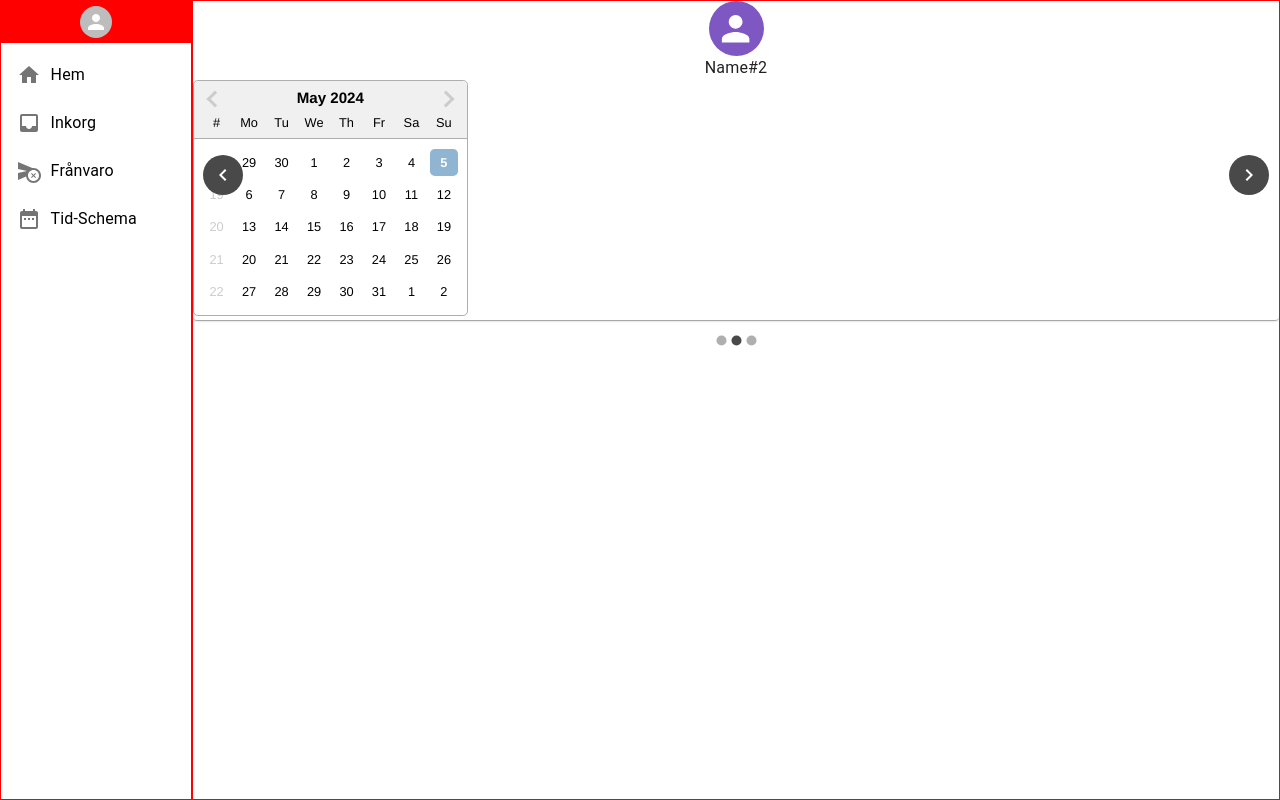
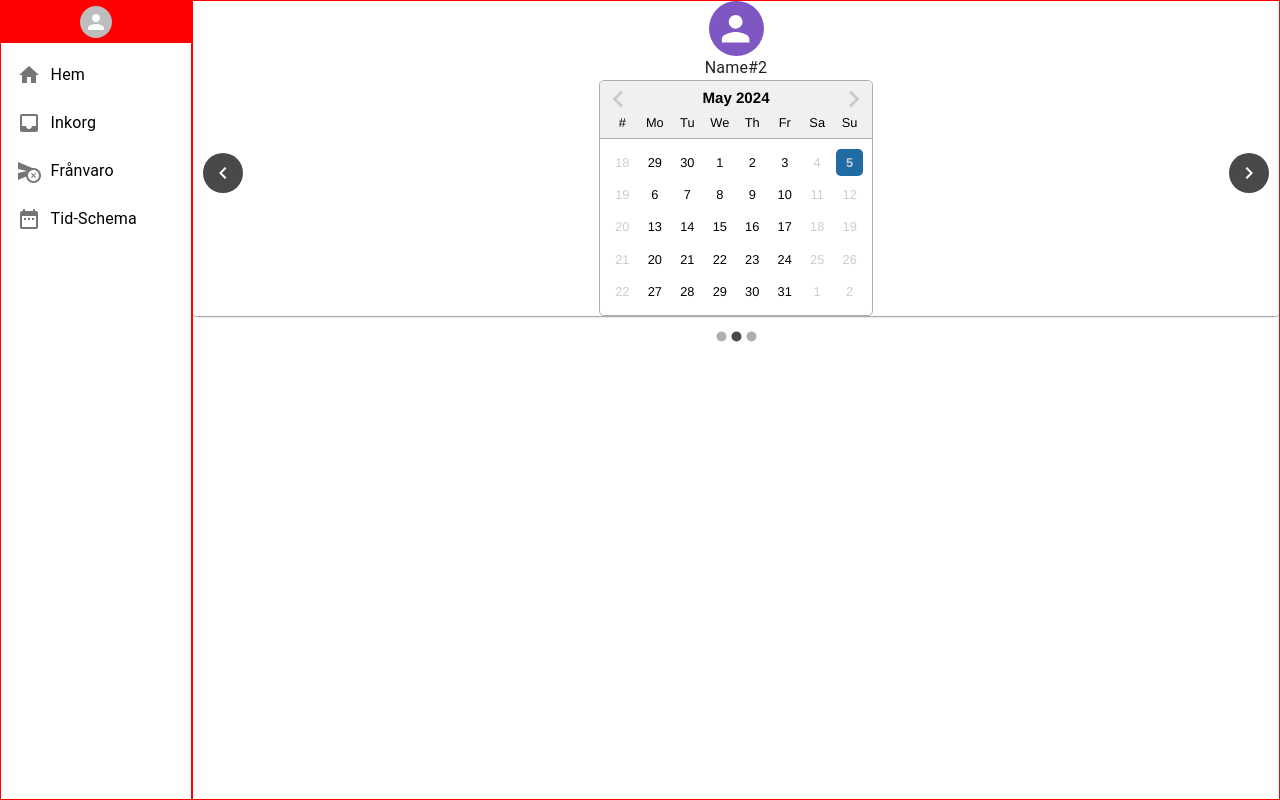
Before and after one commit to A-ForssmanP/InteractWithSchool, a React (Vite) app in the folder frontend/: page /tidsschema in a window 1280 px wide. Built offline with nearby package versions, Linux system fonts and the light colour scheme; the HTML template or start-up script is replaced by a standard one.

Commit message:
RangeDatePicker-settings
Trying different settings with the DatePicker.

```diff
--- a/frontend/src/components/avatarCarouselItem/AvatarCarouselItem.jsx
+++ b/frontend/src/components/avatarCarouselItem/AvatarCarouselItem.jsx
@@ -13,7 +13,7 @@ function AvatarCarouselItem({ item, bgColor }) {
         <Avatar sx={{ bgcolor: bgColor, width: 55, height: 55 }}></Avatar>
         <Typography>{item.firstName}</Typography>
       </Box>
-      <Box>
+      <Box display={"flex"} justifyContent={"center"}>
         <RangeDatePicker />
       </Box>
     </Paper>
--- a/frontend/src/components/rangeDatepicker/RangeDatePicker.jsx
+++ b/frontend/src/components/rangeDatepicker/RangeDatePicker.jsx
@@ -8,25 +8,32 @@ function RangeDatePicker() {
 
   //handle dateChange
   const onChange = (dates) => {
+    console.log(dates);
     const [start, end] = dates;
     setStartDate(start);
     setEndDate(end);
   };
 
+  const isWeekday = (date) => {
+    const day = date.getDay();
+    return day !== 0 && day !== 6;
+  };
+
   return (
     <DatePicker
-      swapRange
+      // swapRange
       selected={startDate}
       onChange={onChange}
       startDate={startDate}
       endDate={endDate}
-      // excludeDates={[addDays(new Date(), 1), addDays(new Date(), 5)]}
       selectsRange
-      selectsDisabledDaysInRange
+      // selectsDisabledDaysInRange
       inline
       calendarStartDay={1}
       showWeekNumbers
-      excludeD={["5-7-24"]}
+      filterDate={isWeekday}
+      // excludeDates={[addDays(new Date(), 1), addDays(new Date(), 5)]}
+      excludeDates={[new Date()]}
     />
   );
 }
```
